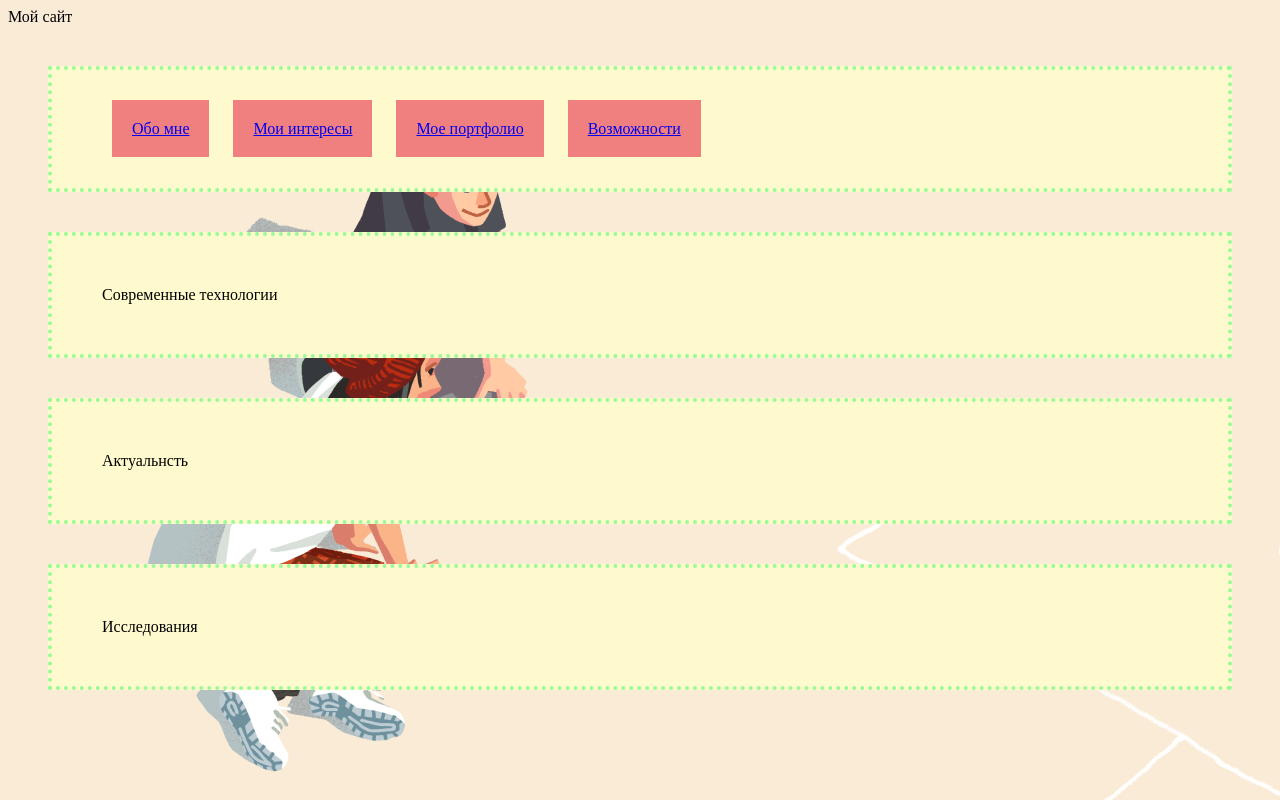
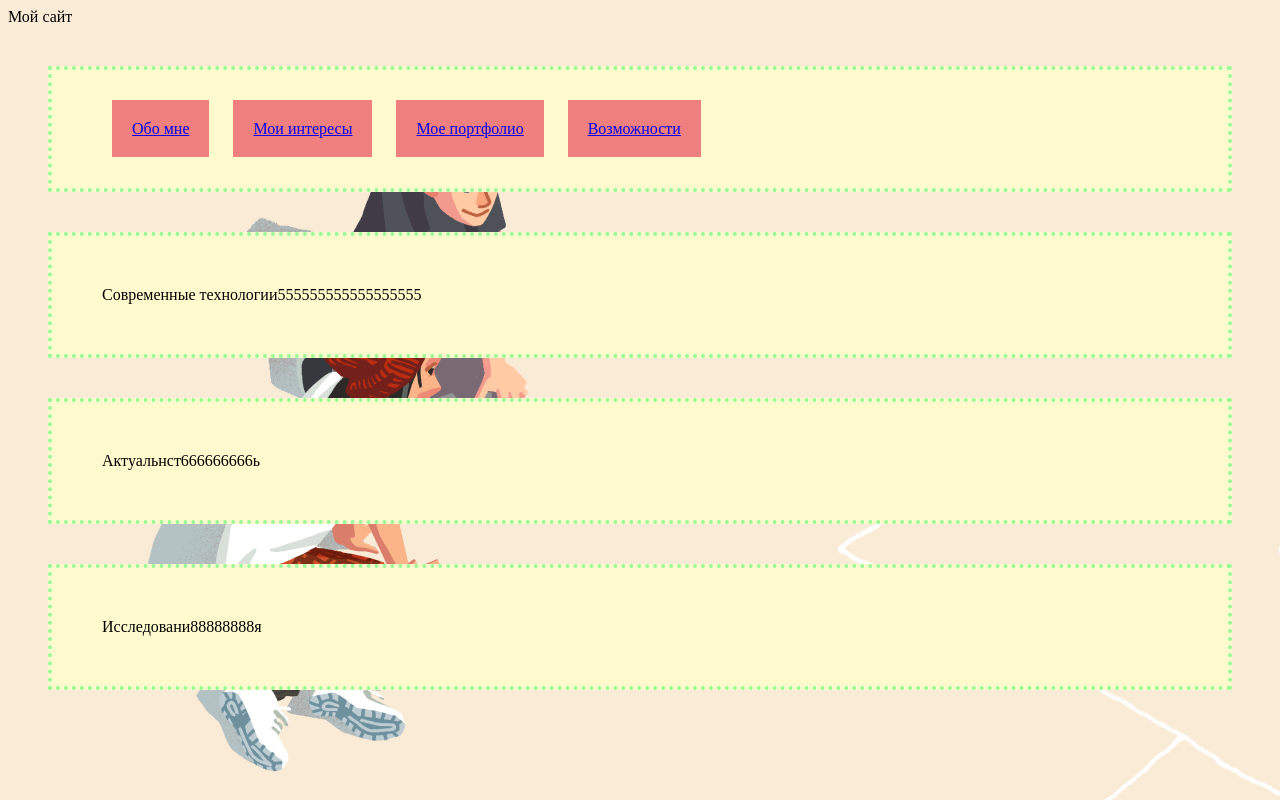
Before and after one commit to Varva424/maket, a plain HTML site: page index.html in a window 1280 px wide. Drawn offline with Linux system fonts and the light colour scheme.

Commit message:
Update index.html

```diff
--- a/index.html
+++ b/index.html
@@ -18,9 +18,9 @@
         <a href="Portfolio.html">Мое портфолио</a>
         <a href="possible.html">Возможности</a>
     </p>
-    <p>Современные технологии</p>
-    <p>Актуальнсть</p>
-    <p>Исследования</p>
+    <p>Современные технологии555555555555555555</p>
+    <p>Актуальнст666666666ь</p>
+    <p>Исследовани88888888я</p>
 
 </body>
 </html>
```
